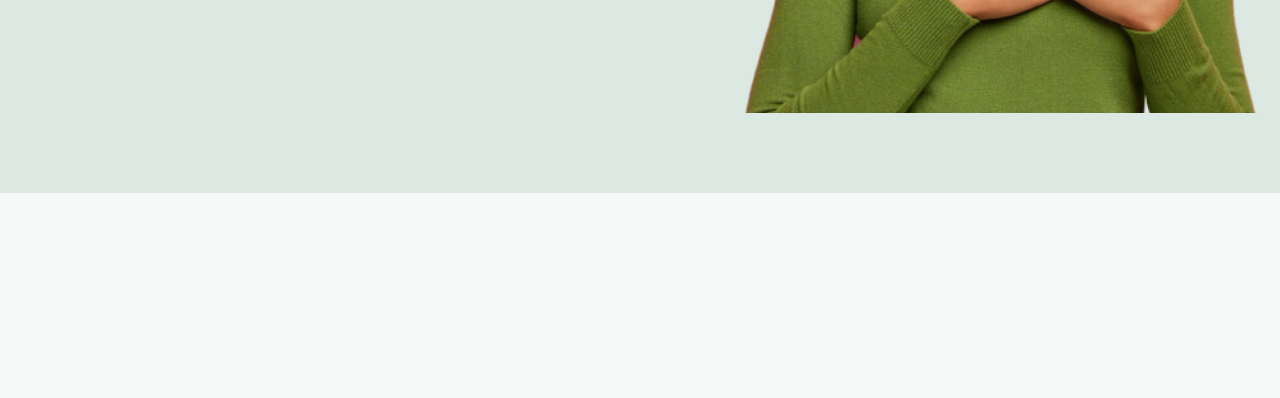
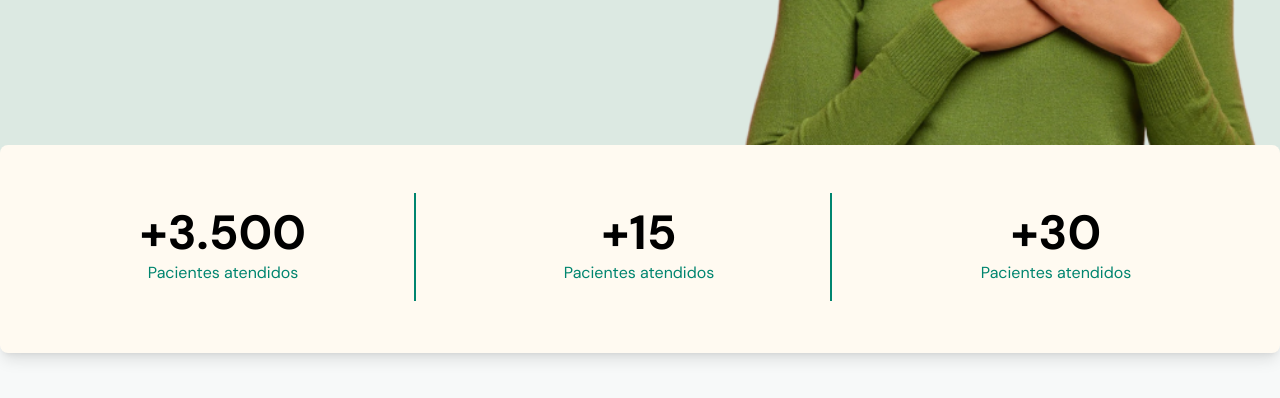
Before and after one commit to anamolhasan/doctor-care-project, a website built with Vite: page index.html in a window 1280 px wide. Shown: the part 664-1062 px from the top of the page. Before the commit the page ends 857 px from the top, so only its background shows below. Built offline with nearby package versions, Linux system fonts and the light colour scheme.

Commit message:
stats section

```diff
--- a/index.html
+++ b/index.html
@@ -55,7 +55,7 @@
      </header>
 
      <!-- hero or banner -->
-      <section class="py-20 bg-green-light flex items-center justify-between gap-8">
+      <section class="py-28 bg-green-light flex items-center justify-between gap-8">
         <div class="container max-w-screen-xl mx-auto px-4 flex md:flex-row flex-col items-center justify-between">
           <!-- text content -->
              <div class="w-full md:w-2/3  text-center md:text-left mb-8 md:mb-0 hero-content">
@@ -79,6 +79,24 @@
         </div>
       </section>
 
+      <!-- stats section -->
+       <section class=" container max-w-screen-xl mx-auto bg-brand-beige md:h-52 md:-mt-28 mt-5 rounded-lg shadow-lg stats-section mb-20">
+        <div class="p-8 pt-12 grid grid-cols-1 md:grid-cols-3  gap-8 items-center justify-center">
+           <div class="text-center p-4  md:border-r-2 border-b-2 md:border-b-0 border-primary">
+             <h4 class="text-5xl font-bold mb-1">+3.500</h4>
+             <p class="text-primary">Pacientes atendidos</p>
+           </div>
+           <div class="text-center p-4  md:border-r-2 border-b-2 md:border-b-0 border-primary">
+             <h4 class="text-5xl font-bold mb-1">+15</h4>
+             <p class="text-primary">Pacientes atendidos</p>
+           </div>
+           <div class="text-center p-4 rounded-md">
+             <h4 class="text-5xl font-bold mb-1">+30</h4>
+             <p class="text-primary">Pacientes atendidos</p>
+           </div>
+        </div>
+       </section>
+
 
 </body>
 </html>
```
Also changed, not shown: README.md.
